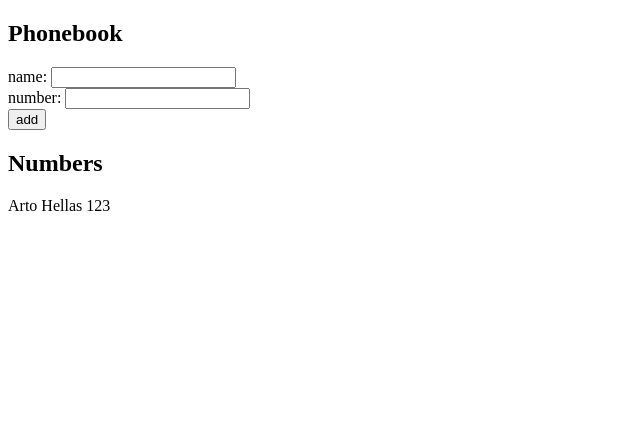
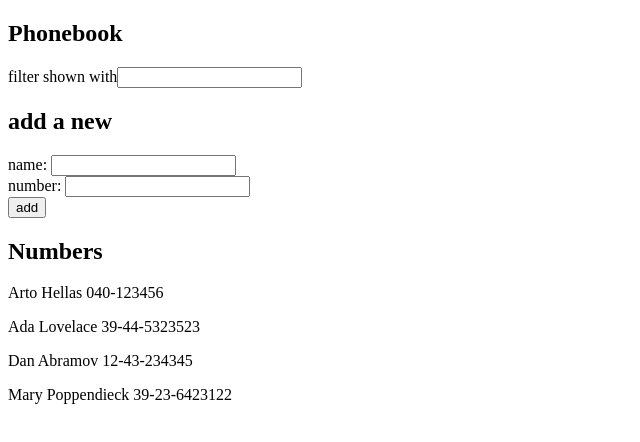
Before and after one commit to PedroCortesG/FullStackOpenExercises, a React (Vite) app in the folder part2/agendaTelefonica/: page / in a window 1280 px wide. Shown: the top 442 px of the page, without its empty margins (0-640 px from the left). Built offline with nearby package versions, Linux system fonts and the light colour scheme.

Commit message:
exercise 2.9

```diff
--- a/part2/agendaTelefonica/src/App.jsx
+++ b/part2/agendaTelefonica/src/App.jsx
@@ -2,12 +2,14 @@
 
 const App = () => {
   const [persons, setPersons] = useState([
-    { name: 'Arto Hellas',
-      number: '123'
-     }
+    { name: 'Arto Hellas', number: '040-123456', id: 1 },
+    { name: 'Ada Lovelace', number: '39-44-5323523', id: 2 },
+    { name: 'Dan Abramov', number: '12-43-234345', id: 3 },
+    { name: 'Mary Poppendieck', number: '39-23-6423122', id: 4 }
   ])
   const [newName, setNewName] = useState('')
   const [newNumber, setNewNumber] = useState('')
+  const [newNameSearch, setNewNameSearch] = useState('')
 
   const addNewPerson = (event) => {
     event.preventDefault()
@@ -37,9 +39,19 @@
     setNewNumber(event.target.value)
   }
 
+  const handleNameSearchChange = (event) => {
+    setNewNameSearch(event.target.value)
+  }
+
   return (
     <div>
       <h2>Phonebook</h2>
+      <div>filter shown with
+        <input
+        value = {newNameSearch}
+        onChange = {handleNameSearchChange}></input>
+      </div>
+      <h2>add a new</h2>
       <form onSubmit={addNewPerson}>
         <div>
           name: <input
@@ -56,7 +68,7 @@
         </div>
       </form>
       <h2>Numbers</h2>
-      {persons.map((person) => <p key={person.name}>{person.name} {person.number}</p>)}
+      {persons.filter((person) => person.name.toLowerCase().includes(newNameSearch.toLowerCase())).map((person) => <p key={person.name}>{person.name} {person.number}</p>)}
     </div>
   )
 }
```
